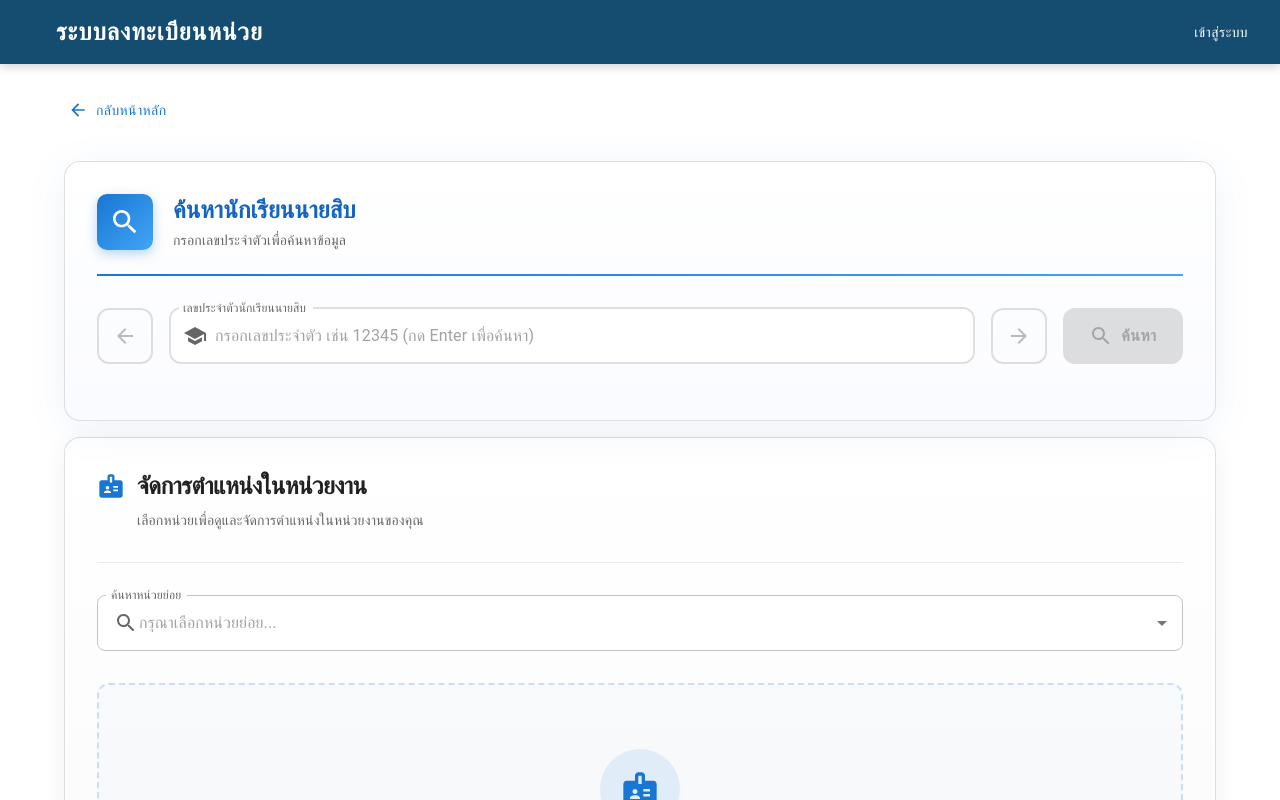
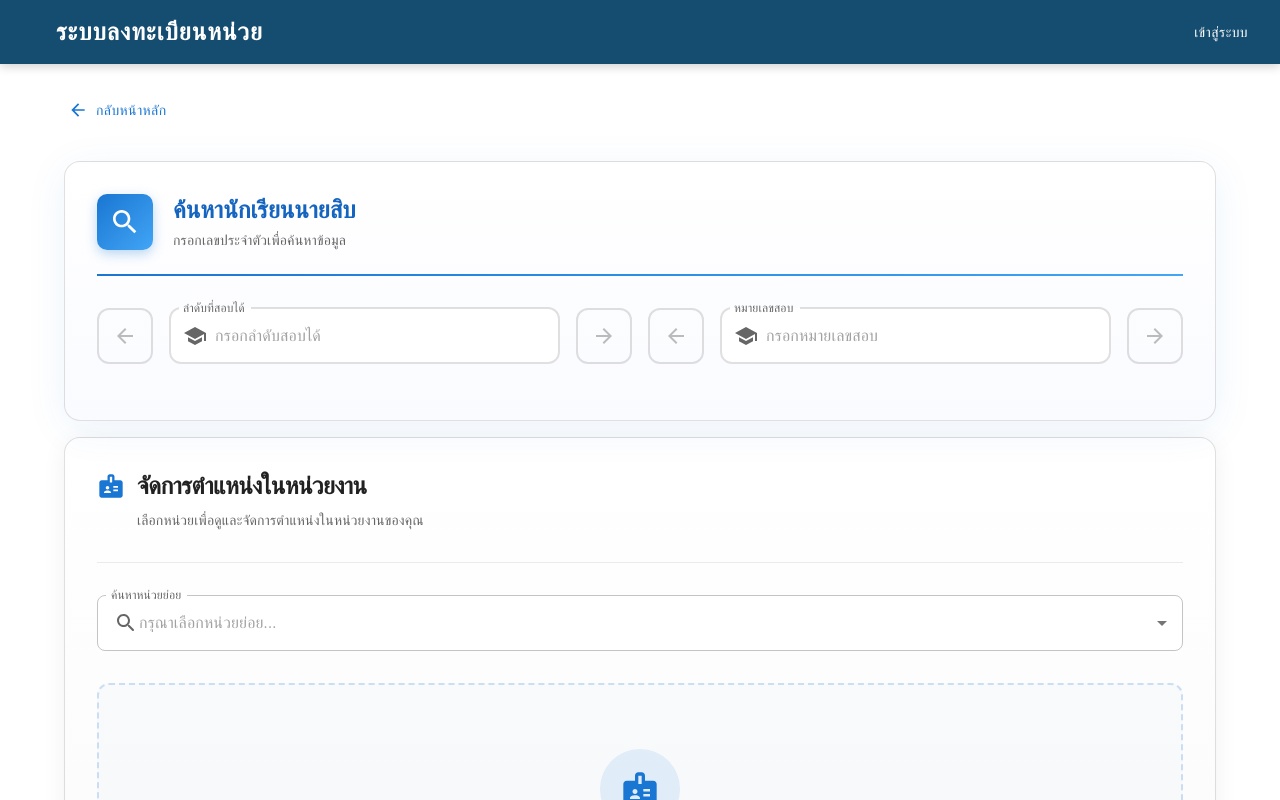
Before and after one commit to anumua/Register-system, a Next.js app: page /register in a window 1280 px wide. Shown: the top 800 px of the page. Built offline with nearby package versions, Linux system fonts and the light colour scheme; no server answers; the database is empty; some icons are missing.

Commit message:
update : add search

```diff
--- a/src/app/register/components/StudentSearchCard.jsx
+++ b/src/app/register/components/StudentSearchCard.jsx
@@ -26,10 +26,13 @@ import {
 
 export default function StudentSearchCard({
   studentId,
+  studentIndex,
+  setStudentIndex,
   setStudentId,
   studentData,
   searchLoading,
   onSearch,
+  onSearchIndex,
   onReset
 }) {
   console.log(studentData);
@@ -38,9 +41,19 @@ export default function StudentSearchCard({
 
   const handleKeyPress = (e) => {
     if (e.key === 'Enter' && studentId && !searchLoading) {
+      // Search by studentId and clear studentIndex
       onSearch(studentId);
+      setStudentIndex('');
     }
   };
+  const handleKeyPressIndex = (e) => {
+    if (e.key === 'Enter' && studentIndex && !searchLoading) {
+      // Search by studentIndex and clear studentId
+      onSearchIndex(studentIndex);
+      setStudentId('');
+    }
+  };
+
 
   const handlePrevious = () => {
     const currentId = parseInt(studentId) || 0;
@@ -56,6 +69,22 @@ export default function StudentSearchCard({
     const newId = String(currentId + 1);
     setStudentId(newId);
     onSearch(newId);
+  };
+
+  const handlePreviousIndex = () => {
+    const currentIndex = parseInt(studentIndex) || 0;
+    if (currentIndex > 1) {
+      const newIndex = String(currentIndex - 1);
+      setStudentIndex(newIndex);
+      onSearchIndex(newIndex);
+    }
+  };
+
+  const handleNextIndex = () => {
+    const currentIndex = parseInt(studentIndex) || 0;
+    const newIndex = String(currentIndex + 1);
+    setStudentIndex(newIndex);
+    onSearchIndex(newIndex);
   };
 
   return (
@@ -112,8 +141,107 @@ export default function StudentSearchCard({
           </Box>
         </Box>
 
+
+
+
+
+
         {/* Search Box */}
         <Box sx={{ display: 'flex', gap: 2, mb: 4 }}>
+          {/* number se */}
+          <Grid sx={{ display: 'flex', flexxDirection: 'row', alignItems: 'center', gap: 2, flexGrow: 1 }}>
+            <Button
+              variant="outlined"
+              onClick={handlePreviousIndex}
+              disabled={!studentIndex || parseInt(studentIndex) <= 1 || searchLoading}
+              sx={{
+                minWidth: 56,
+                height: 56,
+                borderRadius: 3,
+                borderWidth: 2,
+                transition: 'all 0.3s ease',
+                '&:hover': {
+                  borderWidth: 2,
+                  transform: 'translateY(-2px)',
+                  boxShadow: '0 4px 12px rgba(25, 118, 210, 0.2)',
+                  bgcolor: 'primary.50'
+                },
+                '&:disabled': {
+                  borderWidth: 2
+                }
+              }}
+            >
+              <ArrowBackIcon />
+            </Button>
+
+            <TextField
+              fullWidth
+              label="ลำดับที่สอบได้"
+              value={studentIndex}
+              onChange={(e) => setStudentIndex((e.target.value || '').replace(/\D/g, ''))}
+              onKeyPress={handleKeyPressIndex}
+              placeholder="กรอกลำดับสอบได้"
+              variant="outlined"
+              autoComplete="off"
+              InputProps={{
+                startAdornment: (
+                  <SchoolIcon sx={{ color: 'text.secondary', mr: 1 }} />
+                ),
+              }}
+              inputProps={{ inputMode: 'numeric', pattern: '[0-9]*' }}
+              sx={{
+                '& .MuiOutlinedInput-root': {
+                  borderRadius: 3,
+                  bgcolor: 'white',
+                  transition: 'all 0.3s ease',
+                  '& fieldset': {
+                    borderWidth: 2,
+                    borderColor: 'divider'
+                  },
+                  '&:hover fieldset': {
+                    borderColor: 'primary.main',
+                  },
+                  '&.Mui-focused': {
+                    '& fieldset': {
+                      borderWidth: 2.5,
+                      borderColor: 'primary.main',
+                    },
+                    boxShadow: '0 0 0 4px rgba(25, 118, 210, 0.1)'
+                  }
+                },
+                '& .MuiInputLabel-root': {
+                  fontWeight: 500
+                }
+              }}
+            />
+
+
+            <Button
+              variant="outlined"
+              onClick={handleNextIndex}
+              disabled={!studentIndex || searchLoading}
+              sx={{
+                minWidth: 56,
+                height: 56,
+                borderRadius: 3,
+                borderWidth: 2,
+                transition: 'all 0.3s ease',
+                '&:hover': {
+                  borderWidth: 2,
+                  transform: 'translateY(-2px)',
+                  boxShadow: '0 4px 12px rgba(25, 118, 210, 0.2)',
+                  bgcolor: 'primary.50'
+                },
+                '&:disabled': {
+                  borderWidth: 2
+                }
+              }}
+            >
+              <ArrowForwardIcon />
+            </Button>
+          </Grid>
+
+          <Grid sx={{ display: 'flex', flexxDirection: 'row', alignItems: 'center', gap: 2, flexGrow: 1 }}>
             <Button
               variant="outlined"
               onClick={handlePrevious}
@@ -140,11 +268,11 @@ export default function StudentSearchCard({
 
             <TextField
               fullWidth
-            label="เลขประจำตัวนักเรียนนายสิบ"
+              label="หมายเลขสอบ"
               value={studentId}
-            onChange={(e) => setStudentId(e.target.value)}
+              onChange={(e) => setStudentId((e.target.value || '').replace(/\D/g, ''))}
               onKeyPress={handleKeyPress}
-            placeholder="กรอกเลขประจำตัว เช่น 12345 (กด Enter เพื่อค้นหา)"
+              placeholder="กรอกหมายเลขสอบ"
               variant="outlined"
               autoComplete="off"
               InputProps={{
@@ -152,6 +280,7 @@ export default function StudentSearchCard({
                   <SchoolIcon sx={{ color: 'text.secondary', mr: 1 }} />
                 ),
               }}
+              inputProps={{ inputMode: 'numeric', pattern: '[0-9]*' }}
               sx={{
                 '& .MuiOutlinedInput-root': {
                   borderRadius: 3,
@@ -178,6 +307,7 @@ export default function StudentSearchCard({
               }}
             />
 
+
             <Button
               variant="outlined"
               onClick={handleNext}
@@ -201,66 +331,10 @@ export default function StudentSearchCard({
             >
               <ArrowForwardIcon />
             </Button>
+          </Grid>
 
-          <Button
-            variant="contained"
-            onClick={() => onSearch(studentId)}
-            disabled={!studentId || searchLoading}
-            sx={{
-              minWidth: 120,
-              height: 56,
-              borderRadius: 3,
-              fontWeight: 600,
-              fontSize: '1rem',
-              background: 'linear-gradient(135deg, #1976d2 0%, #1565c0 100%)',
-              boxShadow: '0 4px 16px rgba(25, 118, 210, 0.3)',
-              transition: 'all 0.3s ease',
-              '&:hover': {
-                background: 'linear-gradient(135deg, #1565c0 0%, #0d47a1 100%)',
-                boxShadow: '0 6px 20px rgba(25, 118, 210, 0.4)',
-                transform: 'translateY(-2px)'
-              },
-              '&:disabled': {
-                background: 'rgba(0, 0, 0, 0.12)'
-              }
-            }}
-          >
-            {searchLoading ? (
-              <CircularProgress size={24} color="inherit" />
-            ) : (
-              <>
-                <SearchIcon sx={{ mr: 1 }} />
-                ค้นหา
-              </>
-            )}
-          </Button>
 
-          {(studentData || studentId) && (
-            <Fade in={true}>
-              <Button
-                variant="outlined"
-                color="error"
-                onClick={onReset}
-                disabled={searchLoading}
-                sx={{
-                  minWidth: 100,
-                  height: 56,
-                  borderRadius: 3,
-                  borderWidth: 2,
-                  fontWeight: 600,
-                  transition: 'all 0.3s ease',
-                  '&:hover': {
-                    borderWidth: 2,
-                    transform: 'translateY(-2px)',
-                    boxShadow: '0 4px 12px rgba(211, 47, 47, 0.2)'
-                  }
-                }}
-                startIcon={<ClearIcon />}
-              >
-                รีเซ็ต
-              </Button>
-            </Fade>
-          )}
+
         </Box>
 
         {/* Student Data Display */}
@@ -337,6 +411,8 @@ export default function StudentSearchCard({
 
                 <Grid item xs>
                   <Box sx={{ mb: 2 }}>
+                    <Grid sx={{ display: 'flex', flexDirection: 'column', gap: 1 }}>
+                      <Grid sx={{ display: 'flex', flexDirection: 'row', alignItems: 'center', gap: 2 }}>
                         <Typography
                           variant="h5"
                           fontWeight="700"
@@ -345,6 +421,20 @@ export default function StudentSearchCard({
                         >
                           นนส. {studentData.name}
                         </Typography>
+                        {studentData.nco_king && (
+                          <Chip
+                            label={studentData.nco_king}
+                            color="error"
+                            variant="filled"
+                            size="medium"
+                            sx={{ fontSize: 20 }}
+                          />
+                        )}
+                      </Grid>
+
+
+
+                      <Grid sx={{ display: 'flex', flexDirection: 'row', alignItems: 'center', gap: 2 }}>
                         <Typography
                           variant="body1"
                           color="text.secondary"
@@ -364,7 +454,7 @@ export default function StudentSearchCard({
                               bgcolor: 'primary.main'
                             }}
                           />
-                      รหัสประจำตัว {studentId}
+                          ลำดับที่สอบได้ {studentData?.index}
                           <Box
                             component="span"
                             sx={{
@@ -374,9 +464,13 @@ export default function StudentSearchCard({
                               bgcolor: 'primary.main'
                             }}
                           />
-                      {studentData.class}
+                          เลขประจำตัว {studentData?.studentId}
+
                         </Typography>
+                      </Grid>
+                    </Grid>
                   </Box>
+
 
                   {studentData.remark && (
                     <Chip
--- a/src/app/register/components/UnitMembersTable.jsx
+++ b/src/app/register/components/UnitMembersTable.jsx
@@ -93,7 +93,7 @@ export default function UnitMembersTable({
         {/* Search Section */}
         <Autocomplete
           options={subunits}
-          getOptionLabel={(option) => `${option.name} (${option.parentUnit})`}
+          getOptionLabel={(option) => `${option.name}`}
           value={selectedUnit}
           onChange={(e, val) => onSelectSubunit && onSelectSubunit(val)}
           renderInput={(params) => (
@@ -375,7 +375,7 @@ export default function UnitMembersTable({
                                 borderColor: alpha('#4caf50', 0.3)
                               }}
                             />
-                          ) : studentHasAssignedPosition ? (
+                          ) : studentHasAssignedPosition || studentData?.nco_king ? (
                             <Chip
                               label="ว่าง"
                               size="small"
--- a/src/app/register/page.jsx
+++ b/src/app/register/page.jsx
@@ -23,6 +23,7 @@ import { useRouter } from 'next/navigation';
 
 export default function RegisterPage() {
   const [studentId, setStudentId] = useState('');
+  const [studentIndex, setStudentIndex] = useState('');
   const [studentData, setStudentData] = useState(null);
   const [unitData, setUnitData] = useState([]);
   const [militaryUnits, setMilitaryUnits] = useState([]);
@@ -79,14 +80,20 @@ export default function RegisterPage() {
     }
     return [];
   };
+  console.log(subunits, 'subunits');
 
   // ค้นหานักเรียน
-  const searchStudent = async (id) => {
+  const searchIndex = async (id) => {
     setSearchLoading(true);
     setError('');
 
     try {
-      const response = await fetch(`/api/students?nco_number=${id}`);
+      if (!/^\d+$/.test(String(id || ''))) {
+        setError('กรุณากรอกลำดับที่เป็นตัวเลขเท่านั้น');
+        setSearchLoading(false);
+        return;
+      }
+      const response = await fetch(`/api/students?nco_index=${id}`);
       const data = await response.json();
 
       if (data.error) {
@@ -109,6 +116,63 @@ export default function RegisterPage() {
           class: student.class,
           studentId: student.studentId,
           assigned: assigned, // <-- เพิ่ม flag ตรงนี้
+          index: student.nco_index,
+          nco_king: student.nco_king,
+          remark:
+            !student.remark || student.remark === 'null null ตำแหน่ง null'
+              ? ''
+              : student.remark
+        });
+      } else {
+        setError('ไม่พบข้อมูลนักเรียนนายสิบ');
+        setStudentData(null);
+      }
+    } catch (err) {
+      console.error(err);
+      setError('เกิดข้อผิดพลาดในการค้นหานักเรียน');
+    } finally {
+      setSearchLoading(false);
+    }
+  };
+
+
+  // ค้นหานักเรียน
+  const searchStudent = async (id) => {
+    setSearchLoading(true);
+    setError('');
+
+    try {
+      if (!/^\d+$/.test(String(id || ''))) {
+        setError('กรุณากรอกเลขประจำตัวเป็นตัวเลขเท่านั้น');
+        setSearchLoading(false);
+        return;
+      }
+      const response = await fetch(`/api/students?nco_number=${id}`);
+      const data = await response.json();
+
+      if (data.error) {
+        setError(data.error);
+        setStudentData(null);
+      } else if (data.students && data.students.length > 0) {
+        const student = data.students[0];
+
+        // ตรวจสอบว่าผู้ค้นหามีตำแหน่งแล้วหรือไม่ จาก militaryUnits (pos.occupieNumber ตาม API)
+        const assigned = militaryUnits.some((unit) =>
+          unit.subunits.some((sub) =>
+            sub.positions.some((p) => p.occupieNumber && String(p.occupieNumber) === String(student.studentId))
+          )
+        );
+        console.log(student, 'student');
+
+        setStudentData({
+          id: student.id,
+          name: student.name,
+          rank: student.rank,
+          class: student.class,
+          studentId: student.studentId,
+          assigned: assigned, // <-- เพิ่ม flag ตรงนี้
+          index: student.nco_index,
+          nco_king: student.nco_king,
           remark:
             !student.remark || student.remark === 'null null ตำแหน่ง null'
               ? ''
@@ -260,6 +324,7 @@ export default function RegisterPage() {
       setLoading(false);
     }
   };
+  console.log(studentIndex, 'studentIndex');
 
   return (
     <Container maxWidth="lg" sx={{ py: 1, px: 2 }}>
@@ -283,10 +348,13 @@ export default function RegisterPage() {
 
           <StudentSearchCard
             studentId={studentId}
+            studentIndex={studentIndex}
+            setStudentIndex={setStudentIndex}
             setStudentId={setStudentId}
             studentData={studentData}
             searchLoading={searchLoading}
             onSearch={searchStudent}
+            onSearchIndex={searchIndex}
             onReset={() => {
               setStudentData(null);
               setStudentId('');
```
Also changed, not shown: src/app/api/students/route.js (+11 -0 lines). Lines whose indentation alone changed are shown as unchanged.
